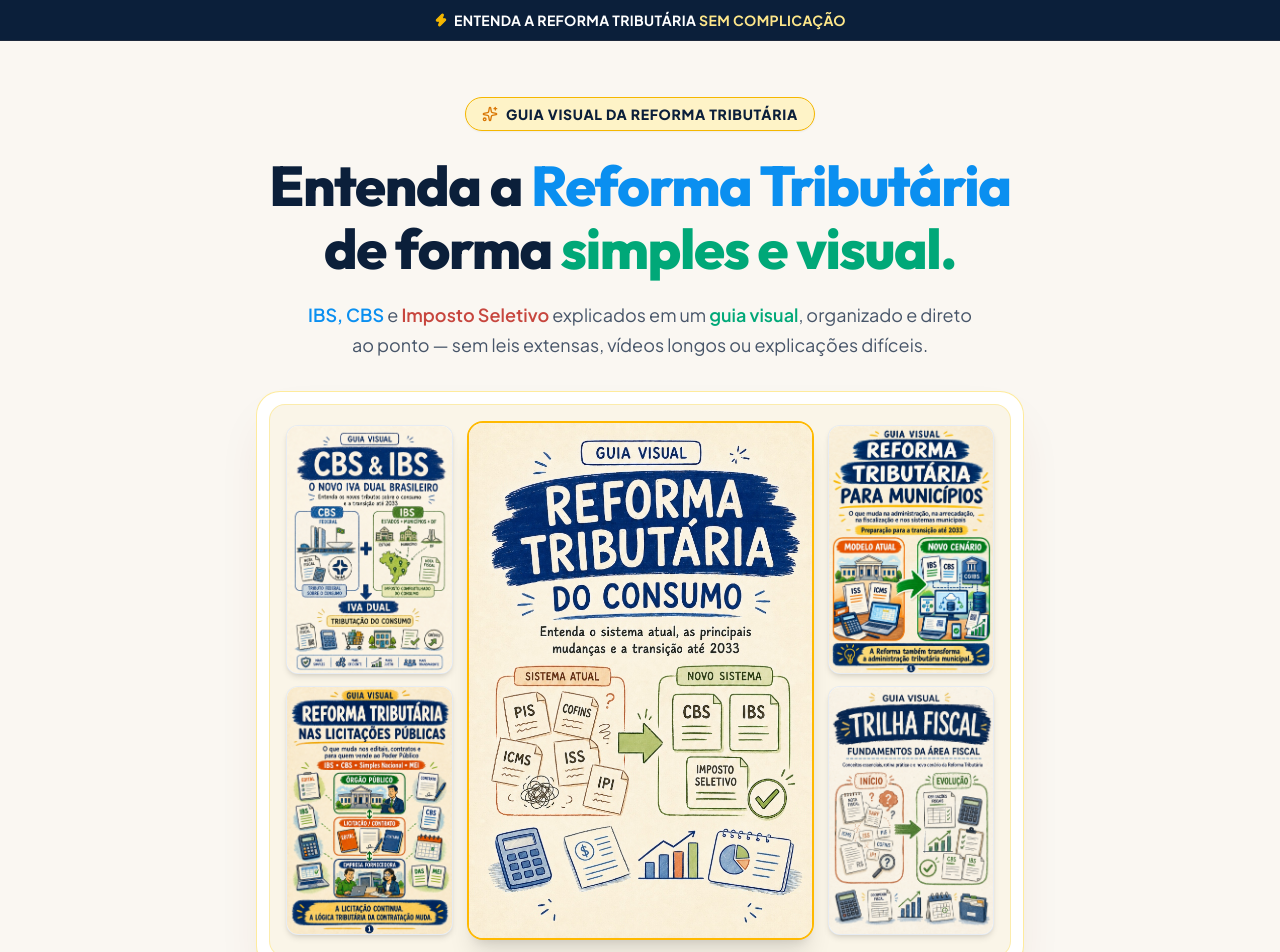
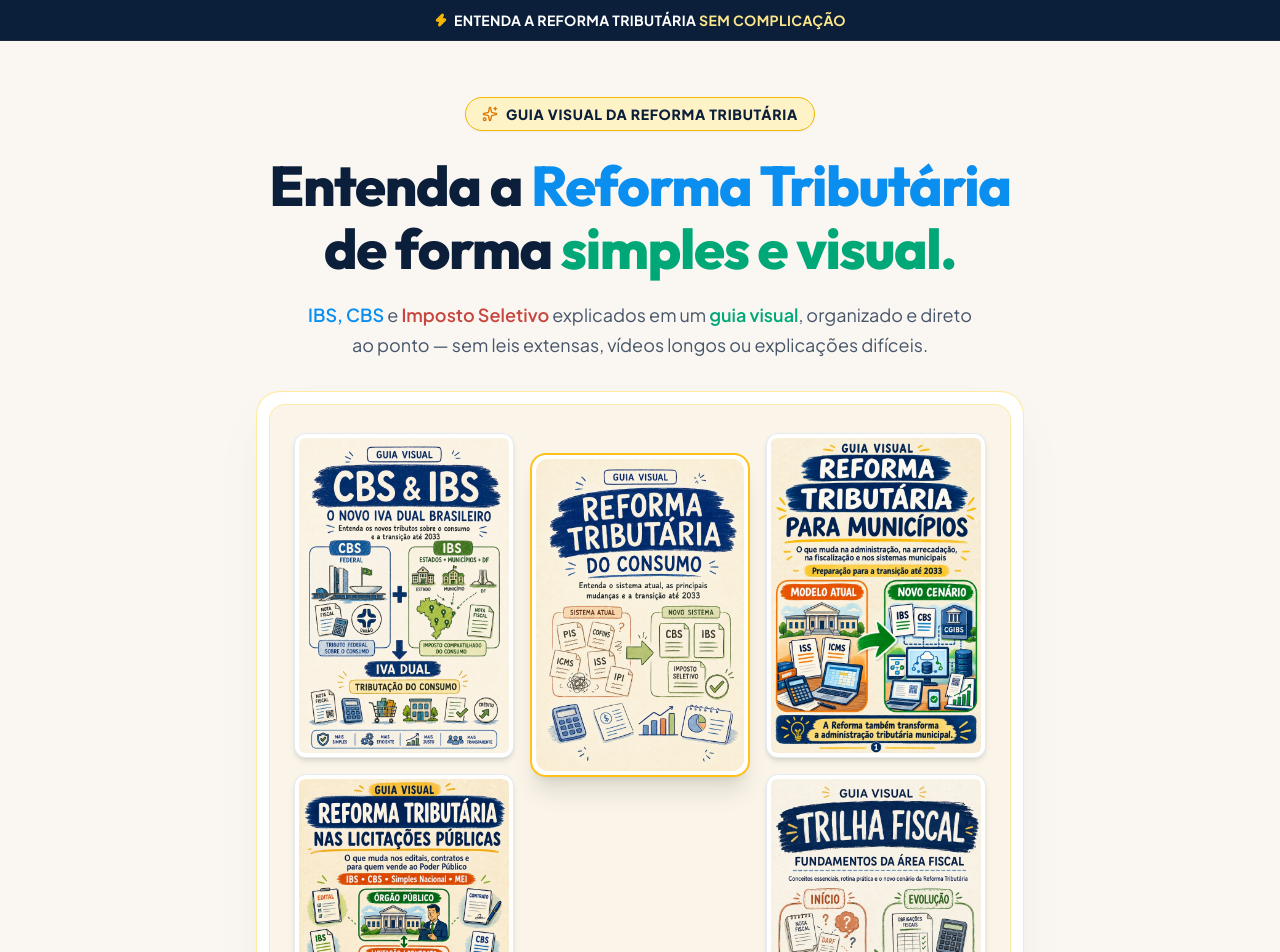
Before and after one commit to henriquecarreto/REFORMA-TRIBUTARIA, a React (Vite) app: page / in a window 1280 px wide. Shown: the top 952 px of the page. Built offline with nearby package versions, Linux system fonts and the light colour scheme.

Commit message:
feat(hero): align 5 covers layout to match exact reference image staggered mosaic

```diff
--- a/src/components/HeroSection.tsx
+++ b/src/components/HeroSection.tsx
@@ -40,59 +40,63 @@ export const HeroSection: React.FC = () => {
           <span className="text-[#0A8FF0] font-semibold">IBS, CBS</span> e <span className="text-[#C7463E] font-semibold">Imposto Seletivo</span> explicados em um <span className="text-[#00A878] font-semibold">guia visual</span>, organizado e direto ao ponto — sem leis extensas, vídeos longos ou explicações difíceis.
         </p>
 
-        {/* 4. QUADRO ÚNICO DO MATERIAL COM LAYOUT DE 3 COLUNAS (IDÊNTICO À DISPOSIÇÃO DA IMAGEM ORIGINAL) */}
+        {/* 4. QUADRO ÚNICO DO MATERIAL COM MOSAICO 100% IDÊNTICO À IMAGEM DE REFERÊNCIA */}
         <div className="w-full max-w-3xl mb-10">
           <div className="relative w-full bg-white p-2 sm:p-3 rounded-3xl border border-amber-200/80 shadow-2xl shadow-amber-900/10 transition-transform duration-300 hover:scale-[1.01]">
-            <div className="rounded-2xl overflow-hidden bg-[#FAF5E8] p-2.5 sm:p-4 border border-amber-200/60 relative">
+            <div className="rounded-2xl overflow-hidden bg-[#FAF5E8] p-3 sm:p-6 border border-amber-200/60 relative">
 
-              {/* DISPOSIÇÃO DE 3 COLUNAS: 2 À ESQUERDA (EMPILHADAS), 1 CENTRAL PRINCIPAL, 2 À DIREITA (EMPILHADAS) */}
-              <div className="grid grid-cols-12 gap-2 sm:gap-3.5 items-center">
+              {/* LAYOUT DE 3 COLUNAS COM REBAIXAMENTO DA CAPA CENTRAL */}
+              <div className="grid grid-cols-12 gap-2.5 sm:gap-4 items-start pt-1 pb-3">
 
                 {/* COLUNA ESQUERDA: 2 CAPAS EMPILHADAS */}
-                <div className="col-span-3 flex flex-col gap-2 sm:gap-3">
-                  <div className="shadow-md rounded-lg sm:rounded-xl overflow-hidden border border-slate-200/80 bg-white">
+                <div className="col-span-4 flex flex-col gap-2.5 sm:gap-4">
+                  {/* Topo Esquerda */}
+                  <div className="shadow-md rounded-lg sm:rounded-xl overflow-hidden border border-slate-200/90 bg-white p-0.5 sm:p-1 transition-transform hover:scale-[1.02]">
                     <img
                       src="/hero/capas/capa-01-cbs-ibs.jpg"
                       alt="Guia Visual CBS & IBS"
-                      className="w-full h-auto object-cover"
+                      className="w-full h-auto object-cover rounded-md"
                       loading="eager"
                     />
                   </div>
-                  <div className="shadow-md rounded-lg sm:rounded-xl overflow-hidden border border-slate-200/80 bg-white">
+                  {/* Base Esquerda */}
+                  <div className="shadow-md rounded-lg sm:rounded-xl overflow-hidden border border-slate-200/90 bg-white p-0.5 sm:p-1 transition-transform hover:scale-[1.02]">
                     <img
                       src="/hero/capas/capa-03-licitacoes.jpg"
                       alt="Reforma Tributária nas Licitações Públicas"
-                      className="w-full h-auto object-cover"
+                      className="w-full h-auto object-cover rounded-md"
                       loading="eager"
                     />
                   </div>
                 </div>
 
-                {/* COLUNA CENTRAL: CAPA PRINCIPAL EM DESTAQUE (REFORMA TRIBUTÁRIA DO CONSUMO) */}
-                <div className="col-span-6 shadow-xl rounded-xl sm:rounded-2xl overflow-hidden border-2 border-amber-400 bg-white z-10">
+                {/* COLUNA CENTRAL: REFORMA TRIBUTÁRIA DO CONSUMO (REBAIXADA LEVEMENTE PARA O CENTRO DO MOSAICO) */}
+                <div className="col-span-4 transform translate-y-3 sm:translate-y-5 shadow-xl rounded-xl sm:rounded-2xl overflow-hidden border-2 border-amber-400/90 bg-white p-0.5 sm:p-1 z-10 transition-transform hover:scale-[1.03]">
                   <img
                     src="/hero/capas/capa-05-consumo.jpg"
                     alt="Reforma Tributária do Consumo - Guia Principal"
-                    className="w-full h-auto object-cover"
+                    className="w-full h-auto object-cover rounded-lg sm:rounded-xl"
                     loading="eager"
                   />
                 </div>
 
                 {/* COLUNA DIREITA: 2 CAPAS EMPILHADAS */}
-                <div className="col-span-3 flex flex-col gap-2 sm:gap-3">
-                  <div className="shadow-md rounded-lg sm:rounded-xl overflow-hidden border border-slate-200/80 bg-white">
+                <div className="col-span-4 flex flex-col gap-2.5 sm:gap-4">
+                  {/* Topo Direita */}
+                  <div className="shadow-md rounded-lg sm:rounded-xl overflow-hidden border border-slate-200/90 bg-white p-0.5 sm:p-1 transition-transform hover:scale-[1.02]">
                     <img
                       src="/hero/capas/capa-02-municipios.jpg"
                       alt="Reforma Tributária para Municípios"
-                      className="w-full h-auto object-cover"
+                      className="w-full h-auto object-cover rounded-md"
                       loading="eager"
                     />
                   </div>
-                  <div className="shadow-md rounded-lg sm:rounded-xl overflow-hidden border border-slate-200/80 bg-white">
+                  {/* Base Direita */}
+                  <div className="shadow-md rounded-lg sm:rounded-xl overflow-hidden border border-slate-200/90 bg-white p-0.5 sm:p-1 transition-transform hover:scale-[1.02]">
                     <img
                       src="/hero/capas/capa-04-trilha-fiscal.jpg"
                       alt="Trilha Fiscal"
-                      className="w-full h-auto object-cover"
+                      className="w-full h-auto object-cover rounded-md"
                       loading="eager"
                     />
                   </div>
```
